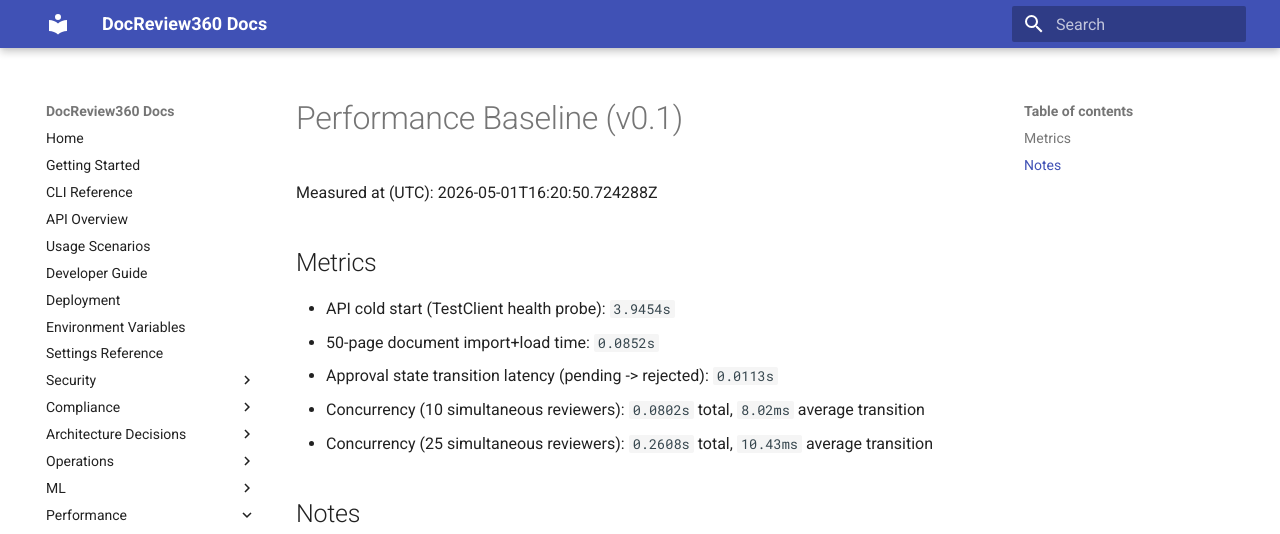
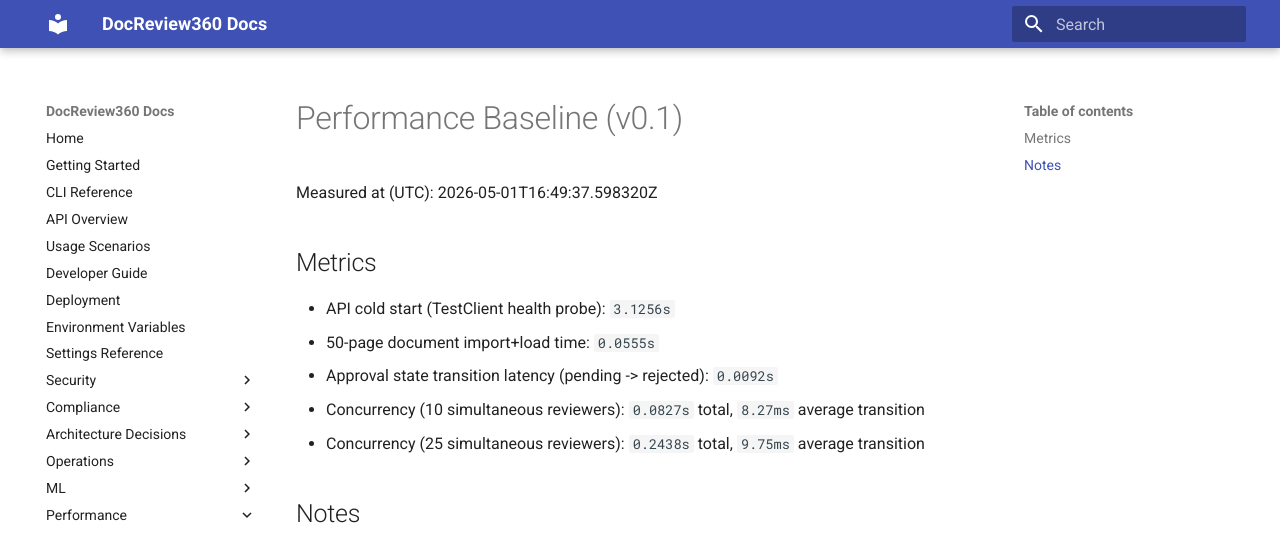
Before and after one commit to eputnam77/DocReview360, an MkDocs documentation site: the page built from docs/performance_baseline.md, in a window 1280 px wide. Shown: the top 534 px of the page. Built offline with MkDocs 1.6.1 and Material for MkDocs 9.7.7, drawn with Linux system fonts in a browser that asks for light colours.

Commit message:
chore: update performance baseline and watchlist from test run
https://claude.ai/code/session_01Hh9W51afCS677urKFY3Y8n

```diff
--- a/docs/performance_baseline.md
+++ b/docs/performance_baseline.md
@@ -1,14 +1,14 @@
 # Performance Baseline (v0.1)
 
-Measured at (UTC): 2026-05-01T16:20:50.724288Z
+Measured at (UTC): 2026-05-01T16:49:37.598320Z
 
 ## Metrics
 
-- API cold start (TestClient health probe): `3.9454s`
-- 50-page document import+load time: `0.0852s`
-- Approval state transition latency (pending -> rejected): `0.0113s`
-- Concurrency (10 simultaneous reviewers): `0.0802s` total, `8.02ms` average transition
-- Concurrency (25 simultaneous reviewers): `0.2608s` total, `10.43ms` average transition
+- API cold start (TestClient health probe): `3.1256s`
+- 50-page document import+load time: `0.0555s`
+- Approval state transition latency (pending -> rejected): `0.0092s`
+- Concurrency (10 simultaneous reviewers): `0.0827s` total, `8.27ms` average transition
+- Concurrency (25 simultaneous reviewers): `0.2438s` total, `9.75ms` average transition
 
 ## Notes
 
```
Also changed, not shown: 1 other file.
